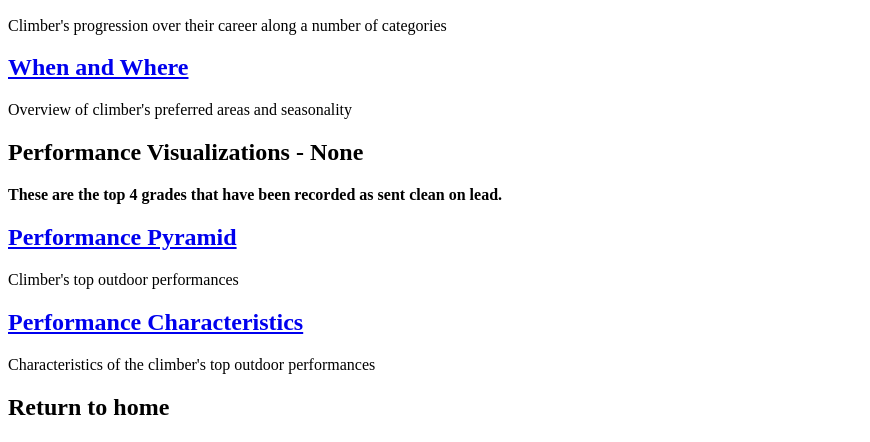
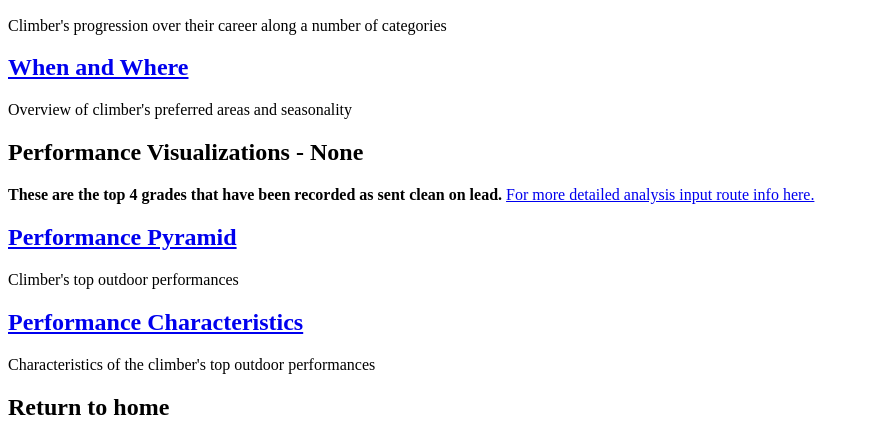
Before and after one commit to irubey/Prototype-Climbing-Analytics-App, a Flask app: page /userviz in a window 1280 px wide. Shown: the part 208-650 px from the top of the page, without its empty margins (0-870 px from the left). Run offline with Flask 3, Linux system fonts and the light colour scheme.

Commit message:
added link to userviz to input page

```diff
--- a/templates/userViz.html
+++ b/templates/userViz.html
@@ -21,6 +21,7 @@
     <section>
         <h1>Performance Visualizations - {{ username }}</h1>
         <b>These are the top 4 grades that have been recorded as sent clean on lead.</b>
+        <a href="{{ url_for('pyramid_inputs', username=username)}}">For more detailed analysis input route info here.</a>
 
         <a href="{{ url_for('performance_pyramid', username=username) }}"><h2>Performance Pyramid</h2></a>
         <p>Climber's top outdoor performances</p>
```
